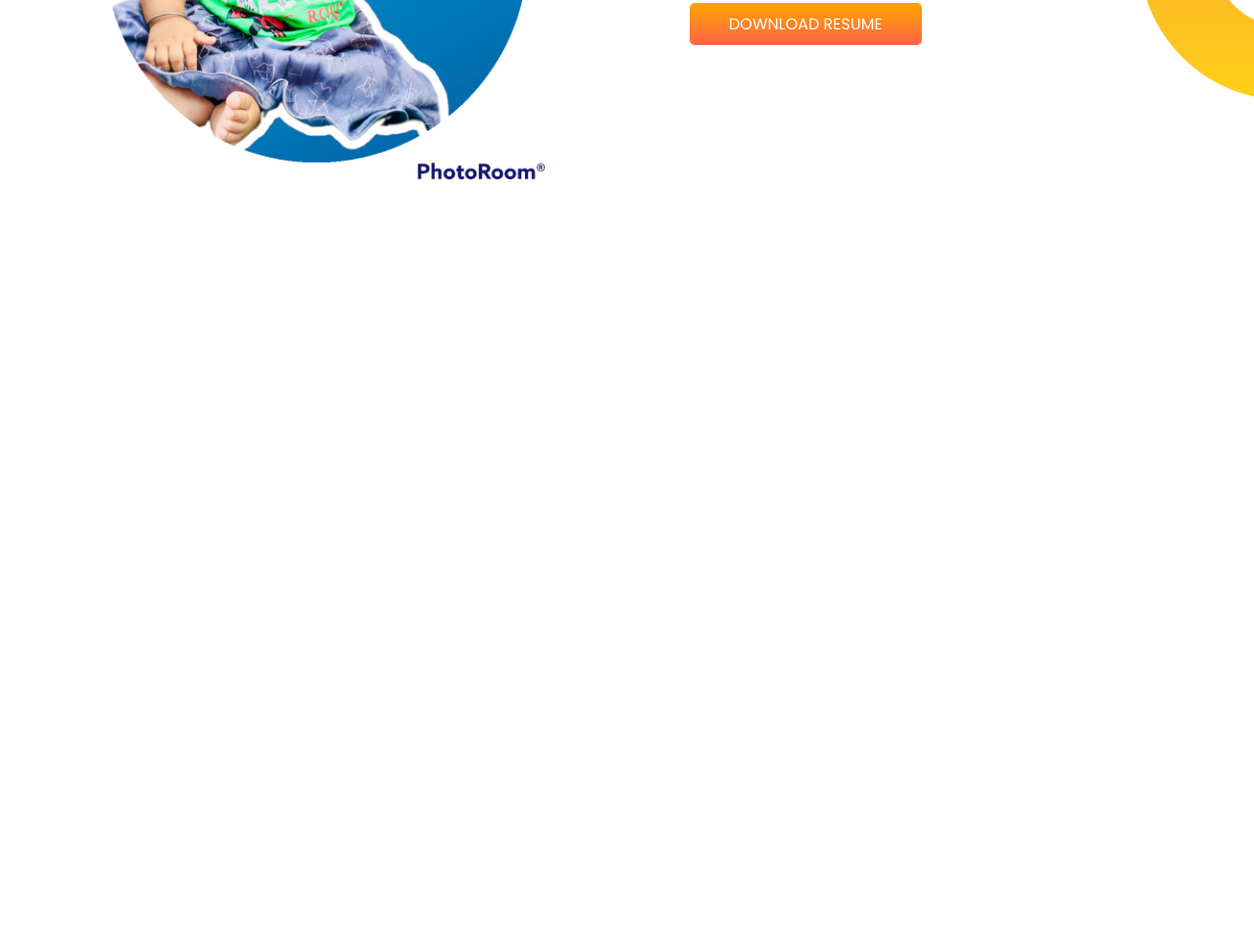
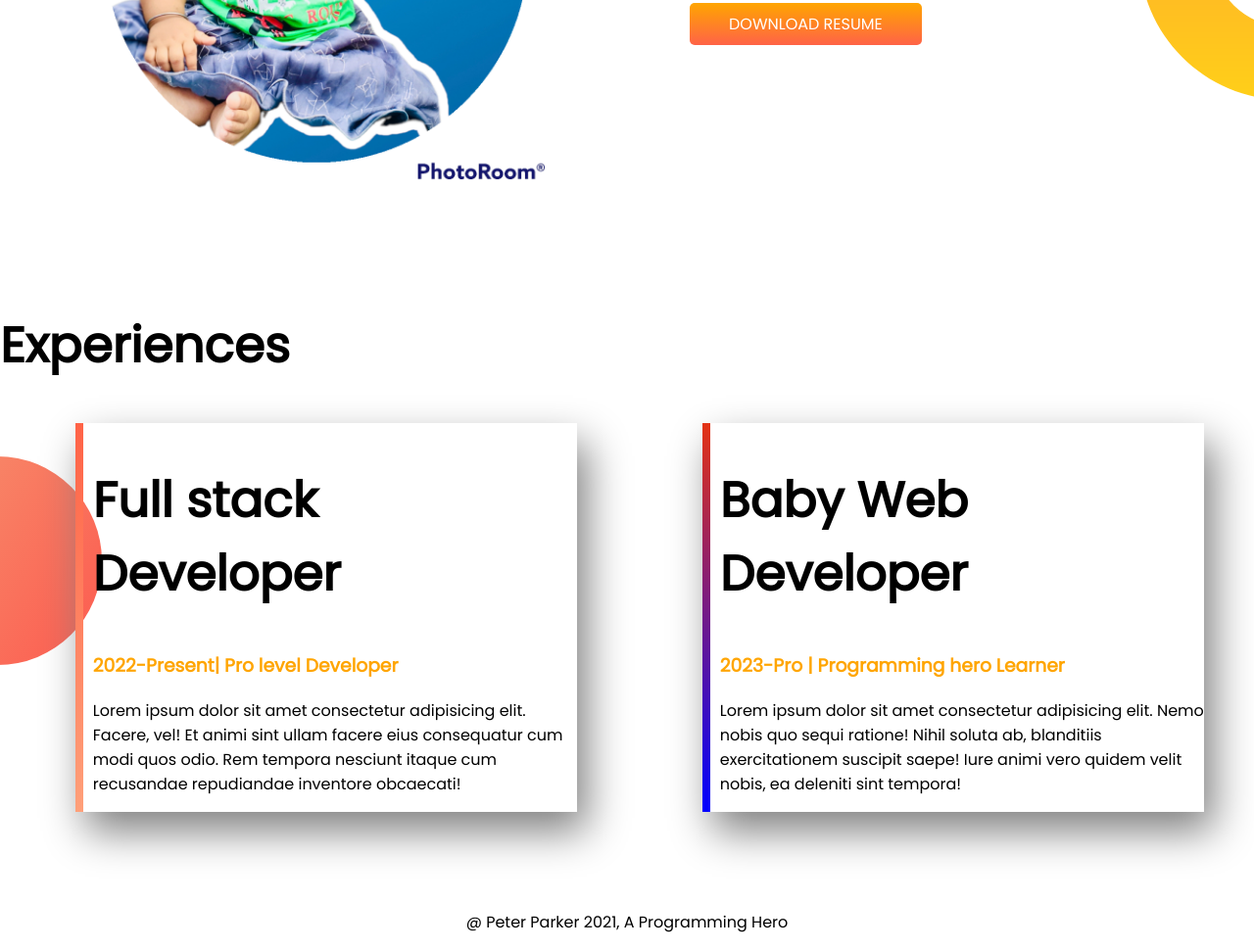
Before and after one commit to md-helal-uddin/dev-port, a plain HTML site: page index.html in a window 1280 px wide. Shown: the part 935-1905 px from the top of the page at 98% size. Before the commit the page ends 1251 px from the top, so only its background shows below. Drawn offline with Linux system fonts and the light colour scheme; a web font is replaced by a local one.

Commit message:
finally complete

```diff
--- a/index.html
+++ b/index.html
@@ -11,7 +11,7 @@
     <title>helal-portfolio</title>
 </head>
 <body>
-  <section class="top-banner">
+  <section class="top-banner flexible-container">
     <div class="half-width">
         <h1>Welcome to</h1>
         <h1><span class="name-high">Helal Uddin</span>  World</h1>
@@ -23,7 +23,7 @@
         <img src="images/alifa1.png" alt="">
     </div>
   </section>
-  <section class="dream-big">
+  <section class="dream-big flexible-container">
     <div class="half-width">
       <img src="images/alifa.png" alt="Alifa Akter hafca">
     </div>
@@ -34,7 +34,24 @@
       <a class="link-button" href="https://www.prothom-alo.com" target="_blank">Download resume</a>
     </div>
   </section>
-
+   <section class="Ex">
+     <h1>Experiences</h1>
+     <div class="flexible-container">
+      <div class="ex-item" id="web">
+        <h1>Full stack Developer</h1>
+        <h3 class="name-high">2022-Present| Pro level Developer</h3>
+        <p>Lorem ipsum dolor sit amet consectetur adipisicing elit. Facere, vel! Et animi sint ullam facere eius consequatur cum modi quos odio. Rem tempora nesciunt itaque cum recusandae repudiandae inventore obcaecati!</p>
+      </div>
+      <div class="ex-item" id="baby">
+       <h1> Baby Web Developer</h1>
+       <h3 class="name-high">2023-Pro | Programming hero Learner</h3>
+       <p>Lorem ipsum dolor sit amet consectetur adipisicing elit. Nemo nobis quo sequi ratione! Nihil soluta ab, blanditiis exercitationem suscipit saepe! Iure animi vero quidem velit nobis, ea deleniti sint tempora!</p>
+      </div>
+     </div>
+   </section>
+   <footer>
+     <p>@ Peter Parker 2021, A Programming Hero</p>
+   </footer>
 
 </body>
 </html>
--- a/style.css
+++ b/style.css
@@ -8,7 +8,7 @@ h1{
 .name-high{
     color: orange;
 }
-section{
+.flexible-container{
     display: flex;
     margin-bottom: 100px;
 }
@@ -36,3 +36,28 @@ section{
     background-repeat: no-repeat;
     background-position: right;
 }
+.Ex{
+    background-image: url(images/exp-bg.png);
+    background-repeat: no-repeat;
+    background-position: left;
+}
+.ex-item{
+    width: 40%;
+    box-shadow: 10px 20px 40px gray;
+    margin-left: 6%;
+    margin-right: 4%;
+    padding-left: 10px;
+}
+#web{
+    border-image: linear-gradient(tomato,lightsalmon);
+    border-image-slice: 1;
+    border-left: 8px solid;
+}
+#baby{
+    border-image: linear-gradient(#e43314,blue);
+    border-image-slice: 1;
+    border-left: 8px solid;
+}
+footer p{
+    text-align: center;
+}
```
